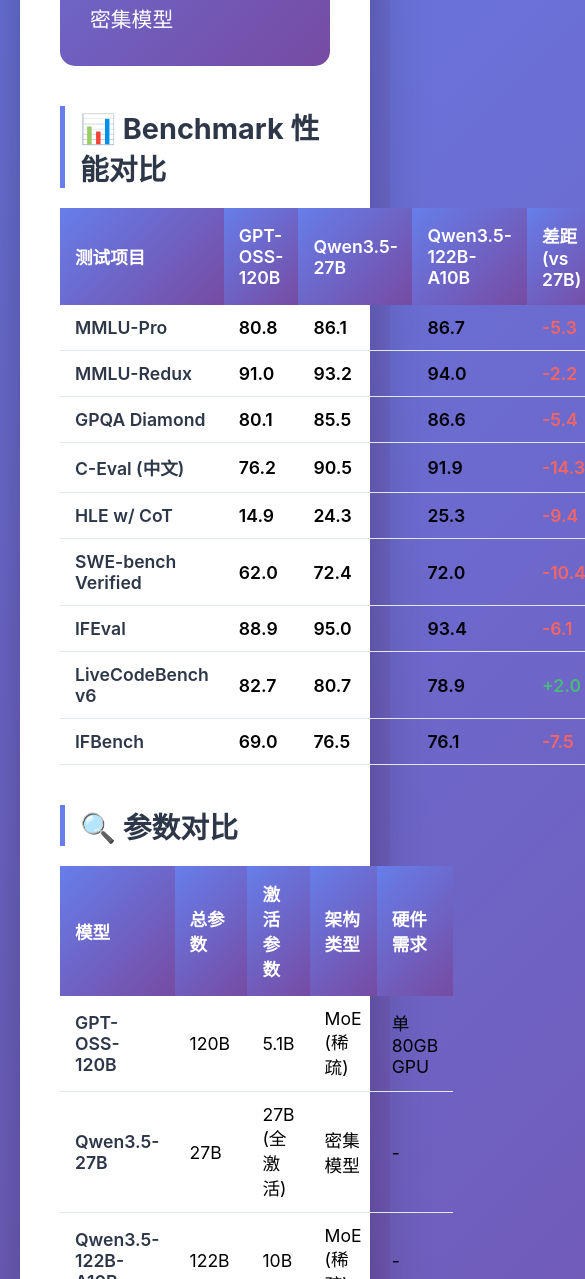
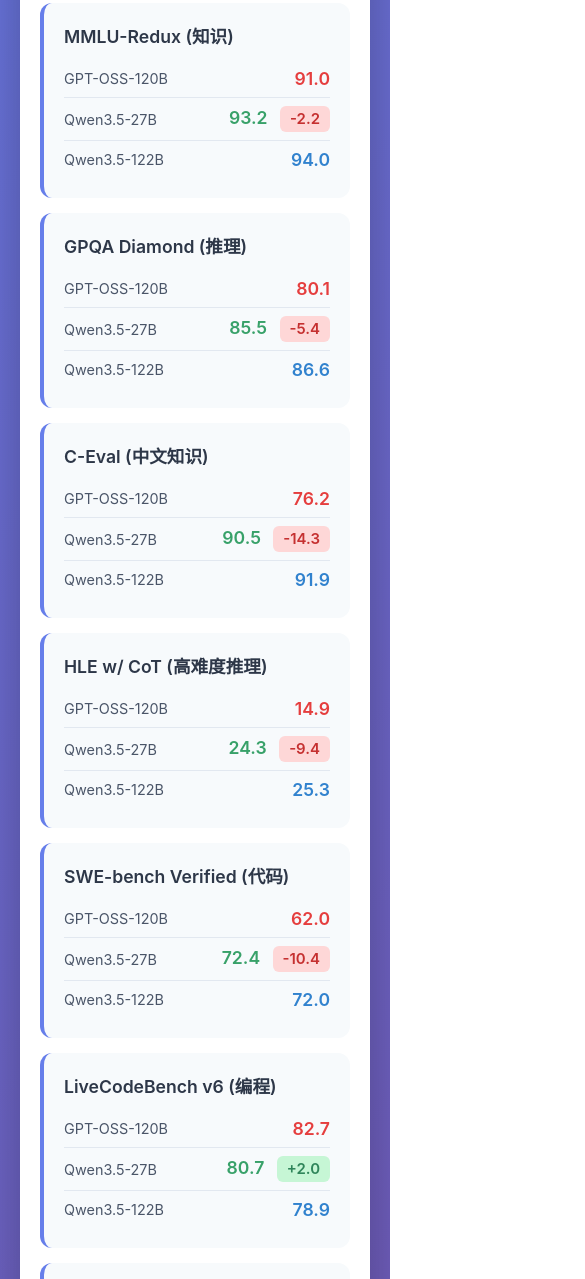
Before and after one commit to aicontentcreate2023-star/aicontentcreate2023-star.github.io, a plain HTML site: page gpt-oss-vs-qwen.html in a window 390 px wide. Shown: the part 721-2000 px from the top of the page, 585 px wide, since content can reach past the window. Drawn offline with Linux system fonts and the light colour scheme.

Commit message:
Mobile-friendly redesign: replace tables with cards

```diff
--- a/gpt-oss-vs-qwen.html
+++ b/gpt-oss-vs-qwen.html
@@ -14,116 +14,168 @@
             font-family: -apple-system, BlinkMacSystemFont, "Segoe UI", Roboto, "Helvetica Neue", Arial, sans-serif;
             background: linear-gradient(135deg, #667eea 0%, #764ba2 100%);
             min-height: 100vh;
-            padding: 40px 20px;
+            padding: 20px;
         }
         .container {
-            max-width: 1200px;
+            max-width: 800px;
             margin: 0 auto;
             background: white;
             border-radius: 20px;
-            padding: 40px;
+            padding: 30px 20px;
             box-shadow: 0 20px 60px rgba(0,0,0,0.3);
         }
         h1 {
             text-align: center;
             color: #2d3748;
-            margin-bottom: 10px;
-            font-size: 2.5em;
+            margin-bottom: 8px;
+            font-size: 1.8em;
+            line-height: 1.2;
         }
         .subtitle {
             text-align: center;
             color: #718096;
-            margin-bottom: 40px;
-            font-size: 1.2em;
+            margin-bottom: 30px;
+            font-size: 0.95em;
         }
         .highlight-box {
             background: linear-gradient(135deg, #667eea 0%, #764ba2 100%);
             color: white;
-            padding: 30px;
+            padding: 25px;
             border-radius: 15px;
-            margin-bottom: 40px;
+            margin-bottom: 30px;
         }
         .highlight-box h2 {
-            margin-bottom: 15px;
-            font-size: 1.8em;
+            margin-bottom: 12px;
+            font-size: 1.4em;
         }
         .highlight-box p {
-            font-size: 1.3em;
+            font-size: 1.05em;
             line-height: 1.6;
         }
-        table {
-            width: 100%;
-            border-collapse: collapse;
-            margin-bottom: 40px;
+        .section-title {
+            color: #2d3748;
+            margin: 30px 0 15px 0;
+            font-size: 1.5em;
+            border-left: 5px solid #667eea;
+            padding-left: 12px;
+        }
+        .benchmark-card {
+            background: #f7fafc;
+            border-radius: 12px;
+            padding: 20px;
+            margin-bottom: 15px;
+            border-left: 4px solid #667eea;
+        }
+        .benchmark-name {
+            font-weight: 600;
+            color: #2d3748;
+            font-size: 1.1em;
+            margin-bottom: 12px;
+        }
+        .score-row {
+            display: flex;
+            justify-content: space-between;
+            align-items: center;
+            padding: 8px 0;
+            border-bottom: 1px solid #e2e8f0;
+        }
+        .score-row:last-child {
+            border-bottom: none;
+        }
+        .model-label {
+            color: #4a5568;
+            font-size: 0.9em;
+        }
+        .score-value {
+            font-weight: 600;
             font-size: 1.1em;
         }
-        th {
-            background: linear-gradient(135deg, #667eea 0%, #764ba2 100%);
-            color: white;
-            padding: 15px;
-            text-align: left;
+        .score-gpt {
+            color: #e53e3e;
+        }
+        .score-qwen27 {
+            color: #38a169;
+        }
+        .score-qwen122 {
+            color: #3182ce;
+        }
+        .diff-badge {
+            display: inline-block;
+            padding: 4px 10px;
+            border-radius: 6px;
+            font-size: 0.85em;
             font-weight: 600;
+            margin-left: 8px;
         }
-        td {
-            padding: 12px 15px;
-            border-bottom: 1px solid #e2e8f0;
+        .diff-negative {
+            background: #fed7d7;
+            color: #c53030;
         }
-        tr:hover {
-            background-color: #f7fafc;
+        .diff-positive {
+            background: #c6f6d5;
+            color: #2f855a;
         }
-        .model-name {
+        .param-grid {
+            display: grid;
+            gap: 15px;
+            margin-bottom: 30px;
+        }
+        .param-card {
+            background: #edf2f7;
+            border-radius: 12px;
+            padding: 20px;
+        }
+        .param-card h3 {
+            color: #2d3748;
+            margin-bottom: 12px;
+            font-size: 1.2em;
+        }
+        .param-item {
+            display: flex;
+            justify-content: space-between;
+            padding: 6px 0;
+            font-size: 0.95em;
+        }
+        .param-label {
+            color: #4a5568;
+        }
+        .param-value {
             font-weight: 600;
             color: #2d3748;
         }
-        .score {
-            font-weight: 600;
-        }
-        .diff-positive {
-            color: #48bb78;
-            font-weight: 600;
-        }
-        .diff-negative {
-            color: #f56565;
-            font-weight: 600;
-        }
-        .section-title {
-            color: #2d3748;
-            margin: 30px 0 20px 0;
-            font-size: 1.8em;
-            border-left: 5px solid #667eea;
-            padding-left: 15px;
-        }
         .conclusion {
             background: #edf2f7;
-            padding: 30px;
+            padding: 25px;
             border-radius: 15px;
             border-left: 5px solid #667eea;
+            margin-bottom: 20px;
         }
         .conclusion h3 {
             color: #2d3748;
             margin-bottom: 15px;
-            font-size: 1.5em;
+            font-size: 1.3em;
         }
         .conclusion ul {
             list-style: none;
             padding-left: 0;
         }
         .conclusion li {
-            padding: 10px 0;
-            font-size: 1.1em;
+            padding: 8px 0;
+            font-size: 1em;
             color: #4a5568;
+            line-height: 1.5;
         }
         .conclusion li:before {
             content: "✓ ";
             color: #667eea;
             font-weight: bold;
-            margin-right: 10px;
+            margin-right: 8px;
         }
         .footer {
             text-align: center;
             color: #a0aec0;
-            margin-top: 40px;
-            font-size: 0.9em;
+            margin-top: 30px;
+            font-size: 0.85em;
         }
     </style>
 </head>
@@ -140,126 +192,189 @@
 
         <h2 class="section-title">📊 Benchmark 性能对比</h2>
 
-        <table>
-            <thead>
-                <tr>
-                    <th>测试项目</th>
-                    <th>GPT-OSS-120B</th>
-                    <th>Qwen3.5-27B</th>
-                    <th>Qwen3.5-122B-A10B</th>
-                    <th>差距 (vs 27B)</th>
-                </tr>
-            </thead>
-            <tbody>
-                <tr>
-                    <td class="model-name">MMLU-Pro</td>
-                    <td class="score">80.8</td>
-                    <td class="score">86.1</td>
-                    <td class="score">86.7</td>
-                    <td class="diff-negative">-5.3</td>
-                </tr>
-                <tr>
-                    <td class="model-name">MMLU-Redux</td>
-                    <td class="score">91.0</td>
-                    <td class="score">93.2</td>
-                    <td class="score">94.0</td>
-                    <td class="diff-negative">-2.2</td>
-                </tr>
-                <tr>
-                    <td class="model-name">GPQA Diamond</td>
-                    <td class="score">80.1</td>
-                    <td class="score">85.5</td>
-                    <td class="score">86.6</td>
-                    <td class="diff-negative">-5.4</td>
-                </tr>
-                <tr>
-                    <td class="model-name">C-Eval (中文)</td>
-                    <td class="score">76.2</td>
-                    <td class="score">90.5</td>
-                    <td class="score">91.9</td>
-                    <td class="diff-negative">-14.3</td>
-                </tr>
-                <tr>
-                    <td class="model-name">HLE w/ CoT</td>
-                    <td class="score">14.9</td>
-                    <td class="score">24.3</td>
-                    <td class="score">25.3</td>
-                    <td class="diff-negative">-9.4</td>
-                </tr>
-                <tr>
-                    <td class="model-name">SWE-bench Verified</td>
-                    <td class="score">62.0</td>
-                    <td class="score">72.4</td>
-                    <td class="score">72.0</td>
-                    <td class="diff-negative">-10.4</td>
-                </tr>
-                <tr>
-                    <td class="model-name">IFEval</td>
-                    <td class="score">88.9</td>
-                    <td class="score">95.0</td>
-                    <td class="score">93.4</td>
-                    <td class="diff-negative">-6.1</td>
-                </tr>
-                <tr>
-                    <td class="model-name">LiveCodeBench v6</td>
-                    <td class="score">82.7</td>
-                    <td class="score">80.7</td>
-                    <td class="score">78.9</td>
-                    <td class="diff-positive">+2.0</td>
-                </tr>
-                <tr>
-                    <td class="model-name">IFBench</td>
-                    <td class="score">69.0</td>
-                    <td class="score">76.5</td>
-                    <td class="score">76.1</td>
-                    <td class="diff-negative">-7.5</td>
-                </tr>
-            </tbody>
-        </table>
+        <div class="benchmark-card">
+            <div class="benchmark-name">MMLU-Pro (知识)</div>
+            <div class="score-row">
+                <span class="model-label">GPT-OSS-120B</span>
+                <span class="score-value score-gpt">80.8</span>
+            </div>
+            <div class="score-row">
+                <span class="model-label">Qwen3.5-27B</span>
+                <span class="score-value score-qwen27">86.1 <span class="diff-badge diff-negative">-5.3</span></span>
+            </div>
+            <div class="score-row">
+                <span class="model-label">Qwen3.5-122B</span>
+                <span class="score-value score-qwen122">86.7</span>
+            </div>
+        </div>
+
+        <div class="benchmark-card">
+            <div class="benchmark-name">MMLU-Redux (知识)</div>
+            <div class="score-row">
+                <span class="model-label">GPT-OSS-120B</span>
+                <span class="score-value score-gpt">91.0</span>
+            </div>
+            <div class="score-row">
+                <span class="model-label">Qwen3.5-27B</span>
+                <span class="score-value score-qwen27">93.2 <span class="diff-badge diff-negative">-2.2</span></span>
+            </div>
+            <div class="score-row">
+                <span class="model-label">Qwen3.5-122B</span>
+                <span class="score-value score-qwen122">94.0</span>
+            </div>
+        </div>
+
+        <div class="benchmark-card">
+            <div class="benchmark-name">GPQA Diamond (推理)</div>
+            <div class="score-row">
+                <span class="model-label">GPT-OSS-120B</span>
+                <span class="score-value score-gpt">80.1</span>
+            </div>
+            <div class="score-row">
+                <span class="model-label">Qwen3.5-27B</span>
+                <span class="score-value score-qwen27">85.5 <span class="diff-badge diff-negative">-5.4</span></span>
+            </div>
+            <div class="score-row">
+                <span class="model-label">Qwen3.5-122B</span>
+                <span class="score-value score-qwen122">86.6</span>
+            </div>
+        </div>
+
+        <div class="benchmark-card">
+            <div class="benchmark-name">C-Eval (中文知识)</div>
+            <div class="score-row">
+                <span class="model-label">GPT-OSS-120B</span>
+                <span class="score-value score-gpt">76.2</span>
+            </div>
+            <div class="score-row">
+                <span class="model-label">Qwen3.5-27B</span>
+                <span class="score-value score-qwen27">90.5 <span class="diff-badge diff-negative">-14.3</span></span>
+            </div>
+            <div class="score-row">
+                <span class="model-label">Qwen3.5-122B</span>
+                <span class="score-value score-qwen122">91.9</span>
+            </div>
+        </div>
+
+        <div class="benchmark-card">
+            <div class="benchmark-name">HLE w/ CoT (高难度推理)</div>
+            <div class="score-row">
+                <span class="model-label">GPT-OSS-120B</span>
+                <span class="score-value score-gpt">14.9</span>
+            </div>
+            <div class="score-row">
+                <span class="model-label">Qwen3.5-27B</span>
+                <span class="score-value score-qwen27">24.3 <span class="diff-badge diff-negative">-9.4</span></span>
+            </div>
+            <div class="score-row">
+                <span class="model-label">Qwen3.5-122B</span>
+                <span class="score-value score-qwen122">25.3</span>
+            </div>
+        </div>
+
+        <div class="benchmark-card">
+            <div class="benchmark-name">SWE-bench Verified (代码)</div>
+            <div class="score-row">
+                <span class="model-label">GPT-OSS-120B</span>
+                <span class="score-value score-gpt">62.0</span>
+            </div>
+            <div class="score-row">
+                <span class="model-label">Qwen3.5-27B</span>
+                <span class="score-value score-qwen27">72.4 <span class="diff-badge diff-negative">-10.4</span></span>
+            </div>
+            <div class="score-row">
+                <span class="model-label">Qwen3.5-122B</span>
+                <span class="score-value score-qwen122">72.0</span>
+            </div>
+        </div>
+
+        <div class="benchmark-card">
+            <div class="benchmark-name">LiveCodeBench v6 (编程)</div>
+            <div class="score-row">
+                <span class="model-label">GPT-OSS-120B</span>
+                <span class="score-value score-gpt">82.7</span>
+            </div>
+            <div class="score-row">
+                <span class="model-label">Qwen3.5-27B</span>
+                <span class="score-value score-qwen27">80.7 <span class="diff-badge diff-positive">+2.0</span></span>
+            </div>
+            <div class="score-row">
+                <span class="model-label">Qwen3.5-122B</span>
+                <span class="score-value score-qwen122">78.9</span>
+            </div>
+        </div>
+
+        <div class="benchmark-card">
+            <div class="benchmark-name">IFEval (指令遵循)</div>
+            <div class="score-row">
+                <span class="model-label">GPT-OSS-120B</span>
+                <span class="score-value score-gpt">88.9</span>
+            </div>
+            <div class="score-row">
+                <span class="model-label">Qwen3.5-27B</span>
+                <span class="score-value score-qwen27">95.0 <span class="diff-badge diff-negative">-6.1</span></span>
+            </div>
+            <div class="score-row">
+                <span class="model-label">Qwen3.5-122B</span>
+                <span class="score-value score-qwen122">93.4</span>
+            </div>
+        </div>
 
         <h2 class="section-title">🔍 参数对比</h2>
 
-        <table>
-            <thead>
-                <tr>
-                    <th>模型</th>
-                    <th>总参数</th>
-                    <th>激活参数</th>
-                    <th>架构类型</th>
-                    <th>硬件需求</th>
-                </tr>
-            </thead>
-            <tbody>
-                <tr>
-                    <td class="model-name">GPT-OSS-120B</td>
-                    <td>120B</td>
-                    <td>5.1B</td>
-                    <td>MoE (稀疏)</td>
-                    <td>单 80GB GPU</td>
-                </tr>
-                <tr>
-                    <td class="model-name">Qwen3.5-27B</td>
-                    <td>27B</td>
-                    <td>27B (全激活)</td>
-                    <td>密集模型</td>
-                    <td>-</td>
-                </tr>
-                <tr>
-                    <td class="model-name">Qwen3.5-122B-A10B</td>
-                    <td>122B</td>
-                    <td>10B</td>
-                    <td>MoE (稀疏)</td>
-                    <td>-</td>
-                </tr>
-                <tr>
-                    <td class="model-name">Qwen3.5-397B-A17B</td>
-                    <td>397B</td>
-                    <td>17B</td>
-                    <td>MoE (稀疏)</td>
-                    <td>-</td>
-                </tr>
-            </tbody>
-        </table>
+        <div class="param-grid">
+            <div class="param-card">
+                <h3>GPT-OSS-120B</h3>
+                <div class="param-item">
+                    <span class="param-label">总参数</span>
+                    <span class="param-value">120B</span>
+                </div>
+                <div class="param-item">
+                    <span class="param-label">激活参数</span>
+                    <span class="param-value">5.1B</span>
+                </div>
+                <div class="param-item">
+                    <span class="param-label">架构</span>
+                    <span class="param-value">MoE (稀疏)</span>
+                </div>
+                <div class="param-item">
+                    <span class="param-label">硬件需求</span>
+                    <span class="param-value">单 80GB GPU</span>
+                </div>
+            </div>
+
+            <div class="param-card">
+                <h3>Qwen3.5-27B</h3>
+                <div class="param-item">
+                    <span class="param-label">总参数</span>
+                    <span class="param-value">27B</span>
+                </div>
+                <div class="param-item">
+                    <span class="param-label">激活参数</span>
+                    <span class="param-value">27B (全激活)</span>
+                </div>
+                <div class="param-item">
+                    <span class="param-label">架构</span>
+                    <span class="param-value">密集模型</span>
+                </div>
+            </div>
+
+            <div class="param-card">
+                <h3>Qwen3.5-122B-A10B</h3>
+                <div class="param-item">
+                    <span class="param-label">总参数</span>
+                    <span class="param-value">122B</span>
+                </div>
+                <div class="param-item">
+                    <span class="param-label">激活参数</span>
+                    <span class="param-value">10B</span>
+                </div>
+                <div class="param-item">
+                    <span class="param-label">架构</span>
+                    <span class="param-value">MoE (稀疏)</span>
+                </div>
+            </div>
+        </div>
 
         <div class="conclusion">
             <h3>💡 关键发现</h3>
@@ -273,7 +388,8 @@
         </div>
 
         <div class="footer">
-            <p>数据来源：Hugging Face 官方 Model Cards | 更新时间：2026-03-04</p>
+            <p>数据来源：Hugging Face 官方 Model Cards</p>
+            <p>更新时间：2026-03-04</p>
         </div>
     </div>
 </body>
```
